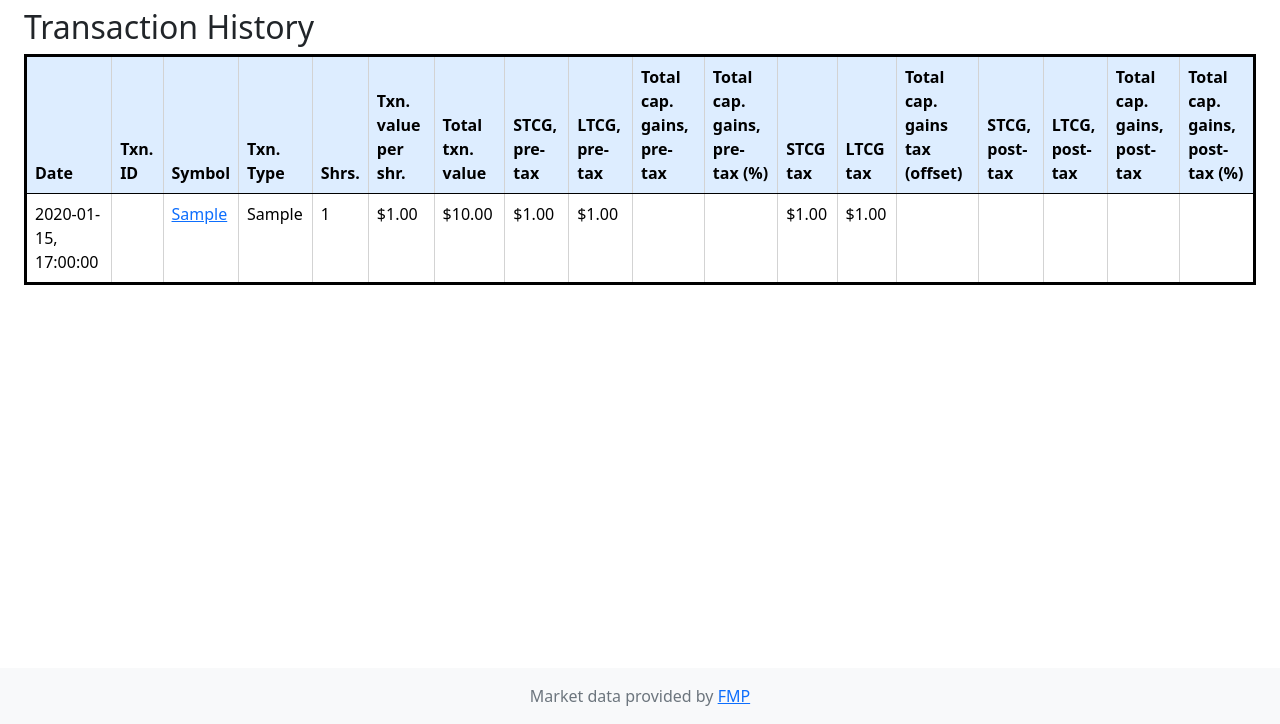
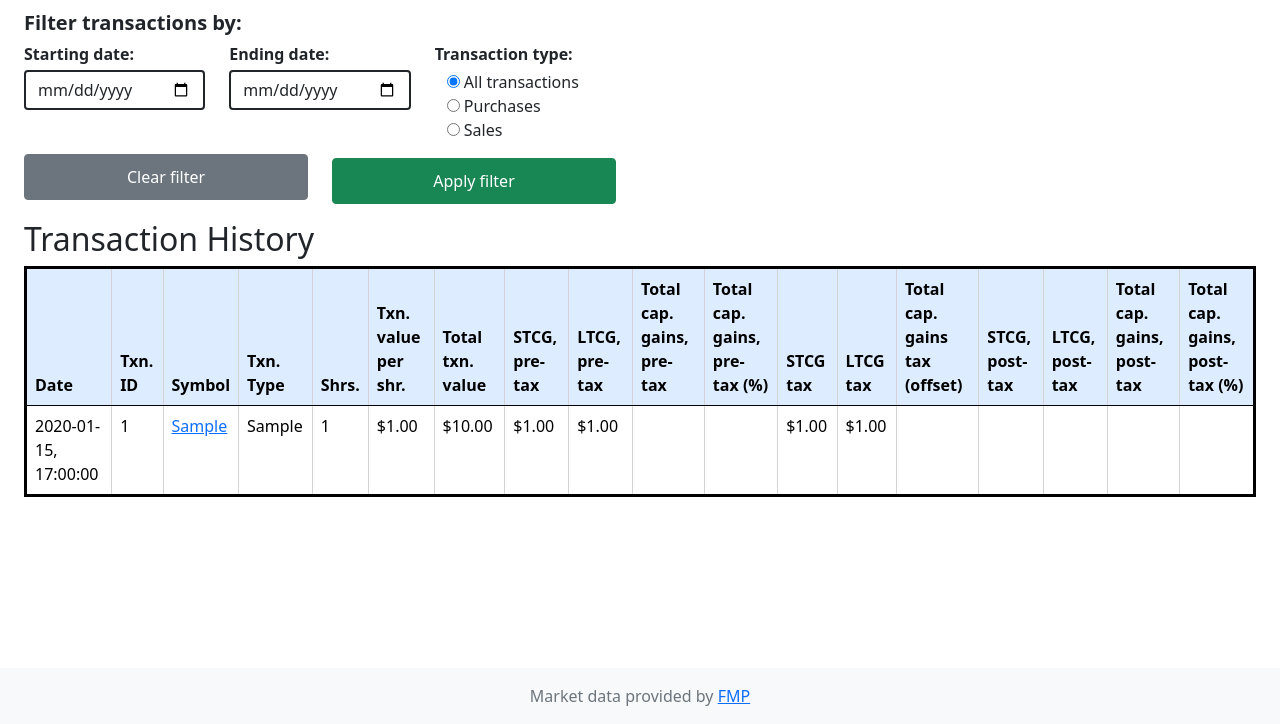
Before and after one commit to TheBuleGanteng/homepage, a Django app: page /myfinance50/history/ in a window 1280 px wide. Shown: the part 76-800 px from the top of the page. Run offline with Django 5.2, Linux system fonts and the light colour scheme; a user stored in the database is signed in; tables that the repository leaves empty hold one stand-in row (values such as "Sample post"); parts of the project's set-up code (start-up, migrations or seed data) failed here and were passed over; some libraries are stand-ins or nearby versions.

Commit message:
Project Homepage: Root directory: 1. Created scripts folder (included in .gitignore) 2. Created listings_update.py that refreshes the listings table
Brokerage:
1. views.py->history_view, history.html, and forms/forms.py and generic_fields.py: Debugging to remove errors related to the widget for transaction_type
2. views.py->history_view: Debugging to better allow for filtering by date window, transaction type, both, or neither.

```diff
--- a/brokerage/forms/forms.py
+++ b/brokerage/forms/forms.py
@@ -5,7 +5,7 @@ from django.core.exceptions import ValidationError
 from .filters_validators import *
 from .generic_fields import *
 #from ..models import UserProfile
-__all__ = ['BuyForm', 'QuoteForm', 'SellForm']
+__all__ = ['BuyForm', 'HistoryForm', 'QuoteForm', 'SellForm']
 
 #------------------------------------------------------------------------
 
@@ -29,6 +29,20 @@ class BuyForm(forms.Form):
 
 
 #---------------------------------------------------------------------------------------
+
+
+class HistoryForm(forms.Form):
+
+    date_start=date_start
+    date_end=date_end
+    transaction_type=transaction_type
+
+    def clean(self):
+        cleaned_data = super().clean() # Use of super().clean() allows Django's built-in validation to happen first, and then the additional custom validation below is applied to that cleaned data.
+        return cleaned_data
+
+
+#--------------------------------------------------------------------------------------
 
 class QuoteForm(forms.Form):
     symbol=symbol
--- a/brokerage/forms/generic_fields.py
+++ b/brokerage/forms/generic_fields.py
@@ -1,9 +1,10 @@
 import decimal
 from django import forms
 from django.core.exceptions import ValidationError
+from django.utils import timezone
 from .filters_validators import *
 from users.models import UserProfile
-__all__ = ['accounting_method', 'cash_initial', 'CustomDecimalField', 'email', 'first_name', 'last_name', 'password', 'password_confirmation', 'password_old', 'shares', 'symbol', 'tax_loss_offsets', 'tax_rate_STCG', 'tax_rate_LTCG', 'USDTextInput', 'username', 'username_old']
+__all__ = ['accounting_method', 'cash_initial', 'CustomDecimalField', 'date_end', 'date_start', 'email', 'first_name', 'last_name', 'password', 'password_confirmation', 'password_old', 'shares', 'symbol', 'tax_loss_offsets', 'tax_rate_STCG', 'tax_rate_LTCG', 'transaction_type', 'USDTextInput', 'username', 'username_old']
 
 
 
@@ -23,6 +24,7 @@ class UppercaseCharField(forms.CharField):
             return value
         return value.upper()
 
+
 class USDTextInput(forms.TextInput):
     def format_value(self, value):
         # Check if the value is a Decimal instance and format it
@@ -34,8 +36,6 @@ class USDTextInput(forms.TextInput):
 def validate_positive(value):
     if value <= 0:
         raise ValidationError('This field must be a positive integer.')
-
-
 
 
 accounting_method = forms.ChoiceField(
@@ -57,6 +57,28 @@ cash_initial = CustomDecimalField(
     widget=USDTextInput(attrs={  # Use the custom widget
         'autocomplete': 'off',
         'class': 'form-control USD',
+    })
+)
+
+date_end = forms.DateField (
+    label='Ending date:',
+    #initial=timezone.now().date(),  # Gets just the date part, ignoring time
+    required=False,
+    widget=forms.DateInput(attrs={
+        'type': 'date',
+        'autocomplete': 'off',
+        'class': 'form-control',
+    })
+)
+
+date_start = forms.DateField (
+    label='Starting date:',
+    #initial=timezone.now().date(),  # Gets just the date part, ignoring time
+    required=False,
+    widget=forms.DateInput(attrs={
+        'type': 'date',
+        'autocomplete': 'off',
+        'class': 'form-control',
     })
 )
 
@@ -192,6 +214,19 @@ tax_rate_LTCG = forms.DecimalField(
 )
 
 
+transaction_type = forms.ChoiceField(
+        label='Transaction type:',
+        widget=forms.RadioSelect(attrs={'class': 'form-radio-buttons'}),
+        choices=[
+            ('', 'All transactions'),
+            ('BOT', 'Purchases'),
+            ('SLD', 'Sales')
+        ],
+        initial='',  # Default to 'All transactions'
+        required=False  # Make it optional so that 'All transactions' can be a valid choice
+    )
+
+
 username = CharFieldRegexStrict(
     label='Username:',
     max_length=25,
--- a/brokerage/templates/brokerage/history.html
+++ b/brokerage/templates/brokerage/history.html
@@ -1,6 +1,5 @@
 {% extends 'brokerage/layout.html' %}
 {% load brokerage_filters %}
-
 
 {% block title %}
     Transaction History
@@ -18,6 +17,103 @@
             </div>
         </div>
         <!-- /boostrap5 loading spinner -->
+
+        <!-- filter transactions container -->
+        <div class="container-fluid ps-0">
+
+            <!-- form instructions -->
+            <div class="container-fluid container-instructions-start-bold mb-1 fs-5">
+                Filter transactions by:
+            </div>
+            <!-- /form instructions -->
+
+            <!-- form -->
+            <form action='{% url "brokerage:history" %}' method='post'>
+                {% csrf_token %}
+                {{ form.non_field_errors }}
+
+                <div class='row mb-2'>
+
+                    <!-- date_start -->
+                    <div class='col-sm-4 col-md-3 col-lg-2 align-self-start text-start'>
+
+                        <div class='row m-0 mb-1'>
+                            <label for='id_date_start' class='form-label-start form-label-start-no-padding fw-bold'>Starting date:</label>
+                        </div>
+
+                        <div class='row m-0 mb-1'>
+                            {{ form.date_start }}
+                            {% if form.date_start.errors %}
+                                <div class='text-danger mt-2'>
+                                    {% for error in form.date_start.errors %}
+                                        {{ error }}
+                                    {% endfor %}
+                                </div>
+                            {% endif %}
+                        </div>
+                    </div>
+                    <!-- /date_start -->
+
+                    <!-- date_end -->
+                    <div class='col-sm-4 col-md-3 col-lg-2 align-self-start text-start'>
+
+                        <div class='row m-0 mb-1'>
+                            <label for='id_date_end' class='form-label-start form-label-start-no-padding fw-bold'>Ending date:</label>
+                        </div>
+
+                        <div class='row  m-0 mb-1'>
+                            {{ form.date_end }}
+                            {% if form.date_end.errors %}
+                                <div class='text-danger mt-2'>
+                                    {% for error in form.date_end.errors %}
+                                        {{ error }}
+                                    {% endfor %}
+                                </div>
+                            {% endif %}
+                        </div>
+                    </div>
+                    <!-- /date_end -->
+
+                    <!-- transaction_type -->
+                    <div class='col-sm-4 col-md-3 col-lg-2 align-self-start text-start'>
+                        <div class='row m-0 mb-1'>
+                            <label class='form-label-start form-label-start-no-padding fw-bold'>Transaction type:</label>
+                        </div>
+                        <div class='row m-0 mb-1'>
+                            {{ form.transaction_type }}
+                            {% if form.transaction_type.errors %}
+                                <div class='text-danger mt-2'>
+                                    {% for error in form.transaction_type.errors %}
+                                        {{ error }}
+                                    {% endfor %}
+                                </div>
+                            {% endif %}
+                        </div>
+                    </div>
+                    <!-- /transaction_type -->
+
+                </div>
+
+                <div class='row mb-2'>
+                    <!-- clear filter button -->
+                    <div class='col-sm-6 col-md-4 col-lg-3 mb-1'>
+                        <a href='{% url "brokerage:history" %}' class='btn btn-secondary w-100'>Clear filter</a>
+                    </div>
+                    <!-- /clear filter button -->
+
+                    <!-- submit button -->
+                    <div class='col-sm-6 col-md-4 col-lg-3 mb-1'>
+                        <button type='submit' class='btn btn-success w-100 mt-1 mb-1' id='submit_button'>Apply filter</button>
+                    </div>
+                    <!-- /submit button -->
+                </div>
+            </form>
+            <!-- form -->
+
+        </div>
+        <!-- /filter transactions container -->
+
+
 
         <h2>Transaction History</h2>
 
@@ -47,11 +143,12 @@
                     </tr>
                 </thead>
                 <tbody>
+                    {% if history %}
                         <!-- Below are the values that have been passed in from app.py in the /quote function -->
                         {% for transaction in history %}
                             <tr>
                                 <td>{{ transaction.timestamp | date:'Y-m-d, H:i:s' }}</td>
-                            <td>{{ transaction.transaction_id }}</td>
+                                <td>{{ transaction.id }}</td>
                                 <td><a href='/myfinance50/quote?symbol={{ transaction.symbol }}'>{{ transaction.symbol }}</a></td>
                                 <td>{{ transaction.type }}</td>
                                 <td>{{ transaction.transaction_shares }}</td>
@@ -84,6 +181,9 @@
                                 {% endif %}
                             </tr>
                         {% endfor %}
+                    {% else %}
+                        <p>No history records found.</p>
+                    {% endif %}
                 </tbody>
             </table>
         </div>
--- a/brokerage/views.py
+++ b/brokerage/views.py
@@ -10,6 +10,9 @@ from django.db.models.functions import Length
 from django.http import HttpResponse, HttpResponseRedirect, JsonResponse
 from django.shortcuts import redirect, render
 from django.urls import reverse
+from django.utils.dateformat import DateFormat
+from django.utils.dateparse import parse_date
+from django.utils.http import urlencode
 from django.views.decorators.http import require_http_methods
 from .forms import *
 from .helpers import *
@@ -43,12 +46,6 @@ def index_view(request):
         logger.debug(f'running / ... for user {user} ... portfolio.cash is: { portfolio.cash }')
 
 
-    """
-    # Call the function to create the portfolio object for the user
-    user = request.user
-    portfolio = process_user_transactions(user)
-    logger.debug(f'running / ... for user {user} ... portfolio.cash is: { portfolio.cash }')
-    """
 
     # Render the index page with the user and portfolio context
     context = {
@@ -204,31 +201,134 @@ def check_valid_symbol_view(request):
 @login_required(login_url='users:login')
 @require_http_methods(['GET', 'POST'])
 def history_view(request):
-    logger.debug('running brokerage app, history_view ... view started')
+    logger.debug(f'running brokerage app, history_view ... view started')
 
-    # Retrieve the user object for the logged-in user
-    user = request.user
-    history = user.transaction_set.all()
+    form = HistoryForm(request.POST or None)  # Initialize form with POST data if available
+    history = None
 
-    # Some additional calculations needed to for history:
-    for transaction in history:
-        if transaction.type == 'SLD':
-            transaction.total_CG_pre_tax = transaction.STCG + transaction.LTCG
-            transaction.total_CG_pre_tax_percent = transaction.total_CG_pre_tax / transaction.transaction_value_total
-            transaction.total_CG_tax = transaction.LTCG_tax + transaction.STCG_tax
-            transaction.STCG_post_tax = transaction.STCG * (1 - user.userprofile.tax_rate_STCG)
-            transaction.LTCG_post_tax = transaction.LTCG * (1 - user.userprofile.tax_rate_LTCG)
-            transaction.total_CG_post_tax = transaction.STCG_post_tax + transaction.LTCG_post_tax
-            transaction.total_CG_post_tax_percent = transaction.total_CG_post_tax /  transaction.transaction_value_total
+    # Request is POST
+    if request.method == 'POST':
+        logger.debug(f'running brokerage app, history_view ... user submitted via POST')
 
-    # Render the index page with the user and portfolio context
-    context = {
-        'user': user,
+        if form.is_valid():
+            logger.debug(f'running brokerage app, history_view ... user submitted via POST and the form passed validation')
+
+            date_start = form.cleaned_data['date_start']
+            date_end = form.cleaned_data['date_end']
+            transaction_type = form.cleaned_data['transaction_type']
+
+            # Prepare URL parameters, only adding those provided to avoid errors
+            url_params = []
+            if date_start:
+                url_params.append('date_start={}'.format(date_start.strftime('%Y-%m-%d')))
+            if date_end:
+                url_params.append('date_end={}'.format(date_end.strftime('%Y-%m-%d')))
+            if transaction_type:
+                url_params.append('transaction_type={}'.format(transaction_type))
+
+            # Create the base URL for redirection
+            base_url = reverse("brokerage:history")
+
+            # Only add parameters to the URL if they exist
+            if url_params:
+                query_string = '&'.join(url_params)
+                redirect_url = '{}?{}'.format(base_url, query_string)
+            else:
+                redirect_url = base_url
+
+            # Redirect to the constructed URL
+            return redirect(redirect_url)
+
+        else:
+            logger.debug(f'running brokerage app, history_view ... user submitted via POST and the form failed validation')
+            messages.error(request, 'Error via POST: Invalid input. Please see the red text below for assistance.')
+            return render(request, 'brokerage/history.html', {'form': form, 'user': request.user, 'history': history})
+
+    # Request is GET
+    else:
+        logger.debug(f'running brokerage app, history_view ... user arrived via GET')
+
+        date_start = request.GET.get('date_start')
+        date_end = request.GET.get('date_end')
+        transaction_type = request.GET.get('transaction_type')
+
+        logger.debug(f'running brokerage app, history_view ... user arrived via GET and request.GET.get(date_start) is: { date_start }')
+        logger.debug(f'running brokerage app, history_view ... user arrived via GET and request.GET.get(date_end) is: { date_end }')
+        logger.debug(f'running brokerage app, history_view ... user arrived via GET and request.GET.get(transaction_type) is: { transaction_type }')
+
+        # If date_start and date_end are in the URL
+        if date_start and date_end:
+
+            date_start = parse_date(date_start)
+            date_end = parse_date(date_end)
+
+            if date_start and date_end:
+                # Secondary validation to ensure ending date is not before start date
+                if date_end < date_start:
+                    messages.error(request, 'Ending date cannot be before starting date.')
+                    return render(request, 'brokerage/history.html', {'form': form, 'user': request.user, 'history': history})
+
+                # If date_start, date_end, and transaction_type are in the URL
+                if transaction_type:
+                    logger.debug(f'running brokerage app, history_view ... url contains date_start, date_end, and transaction_type')
+                    form = HistoryForm(data={'date_start': date_start, 'date_end': date_end, 'transaction_type': transaction_type})
+
+                # If only date_start and date_end are in the URL
+                else:
+                    # Take in the dates in the URL and processes them via the form, so as to leverage the form's built-in validation capabilities.
+                    logger.debug(f'running brokerage app, history_view ... url contains date_start and date_end')
+                    form = HistoryForm(data={'date_start': date_start, 'date_end': date_end})
+
+            # date_start and date_end are in the HTML, but parsing fails. Throw an error.
+            else:
+                logger.debug(f'running brokerage app, history_view ... form failed validation')
+                logger.debug(f'Form errors: {form.errors}')  # Log specific form errors
+                messages.error(request, 'Error in GET: Invalid date format. Please use YYYY-MM-DD format.')
+
+        # If only transaction_type is in the URL
+        elif transaction_type:
+            logger.debug(f'running brokerage app, history_view ... url contains transaction_type only')
+            form = HistoryForm(data={'transaction_type': transaction_type})
+
+        # Neither date_start, nor date_end, nor transaction_type are in the URL
+        else:
+            form = HistoryForm(data={})
+
+        user = request.user
+
+        # Perform the DB query with the relevant params
+        if date_start and date_end:
+            if transaction_type in ['BOT', 'SLD']:
+                # Filter by date range and transaction type if type is 'BOT' or 'SLD'
+                history = user.transaction_set.filter(timestamp__date__gte=date_start, timestamp__date__lte=date_end, type=transaction_type)
+            else:
+                # Filter by date range only of transaction_type is not BOT or SLD, or transaction_type is not present at all.
+                history = user.transaction_set.filter(timestamp__date__gte=date_start, timestamp__date__lte=date_end)
+        elif transaction_type in ['BOT', 'SLD']:
+            # Filter by date range and transaction type if type is 'BOT' or 'SLD'
+                history = user.transaction_set.filter(type=transaction_type)
+        else:
+            history = user.transaction_set.all()
+
+        # Some additional calculations needed to for history:
+        for transaction in history:
+            if transaction.type == 'SLD':
+                transaction.total_CG_pre_tax = transaction.STCG + transaction.LTCG
+                transaction.total_CG_pre_tax_percent = transaction.total_CG_pre_tax / transaction.transaction_value_total
+                transaction.total_CG_tax = transaction.LTCG_tax + transaction.STCG_tax
+                transaction.STCG_post_tax = transaction.STCG * (1 - user.userprofile.tax_rate_STCG)
+                transaction.LTCG_post_tax = transaction.LTCG * (1 - user.userprofile.tax_rate_LTCG)
+                transaction.total_CG_post_tax = transaction.STCG_post_tax + transaction.LTCG_post_tax
+                transaction.total_CG_post_tax_percent = transaction.total_CG_post_tax /  transaction.transaction_value_total
+
+        context = {
+        'form': form,
         'history': history,
-    }
+        'user': request.user,
+        }
 
-    # Render page, passing user and portfolio objects
-    return render(request, 'brokerage/history.html', context)
+        return render(request, 'brokerage/history.html', context)
+
 
 #--------------------------------------------------------------------------------
 
```
Also changed, not shown: 1 other file. Lines whose indentation alone changed are shown as unchanged.
